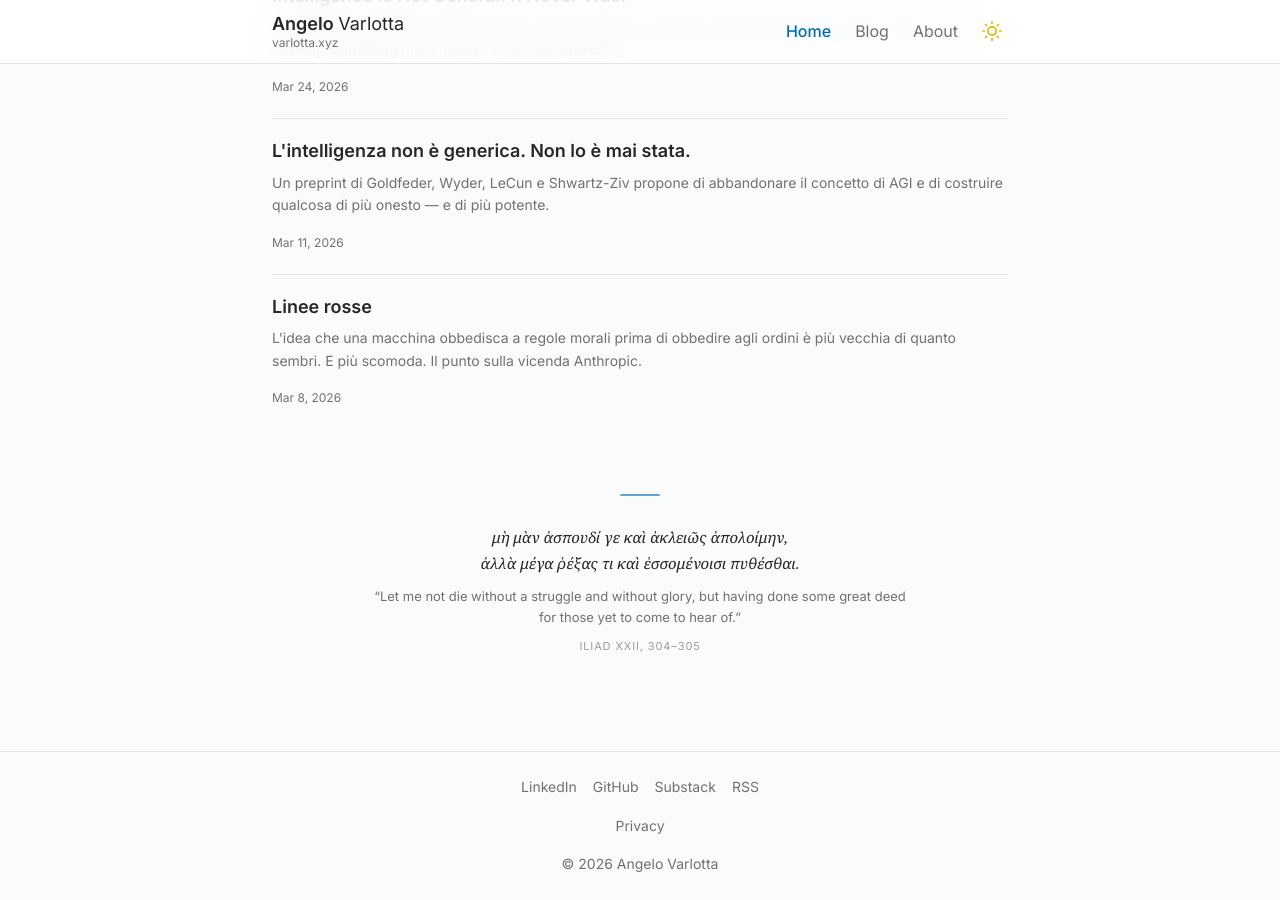
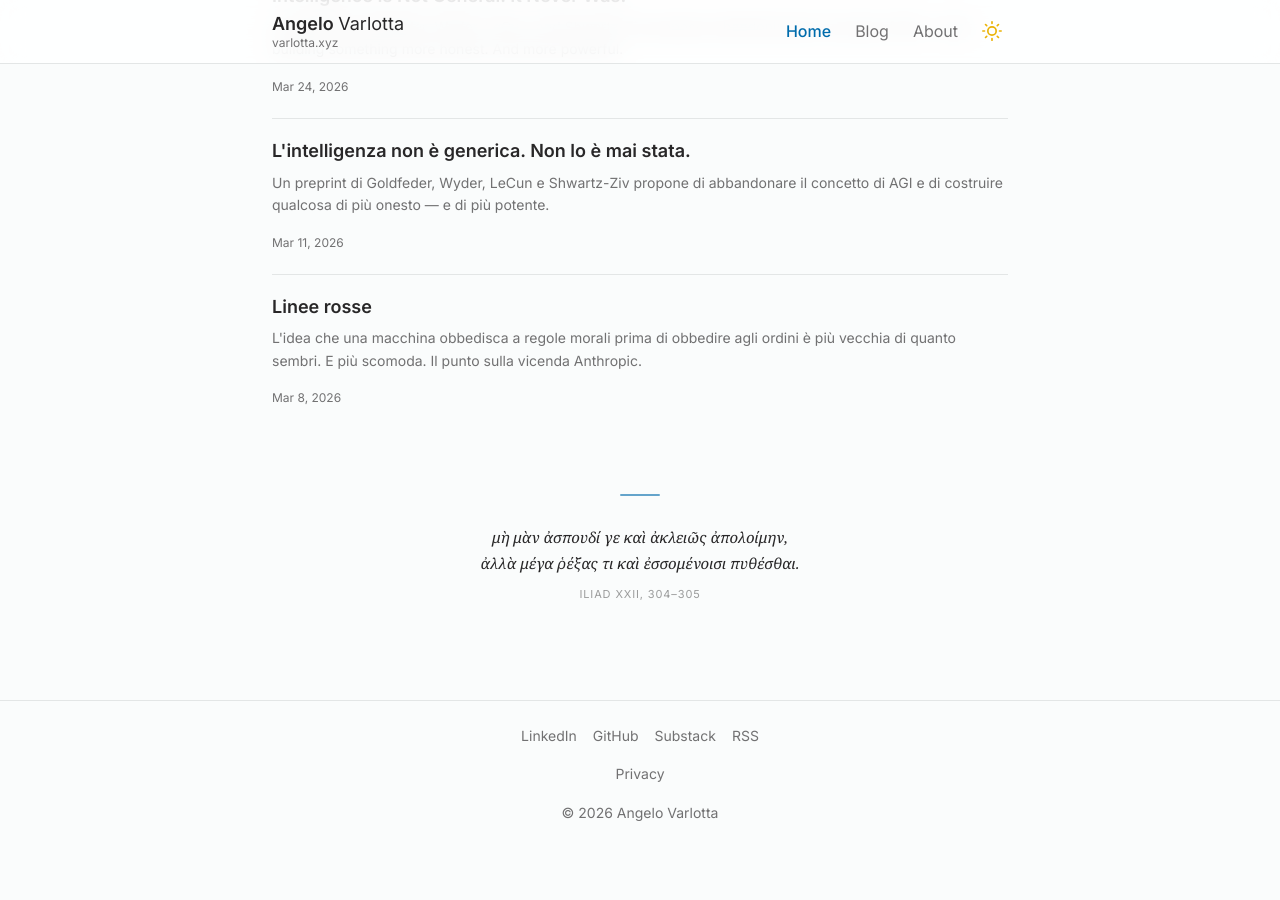
Before and after one commit to varlottaang/varlottaang.github.io, a Jekyll site: the page built from index.html, in a window 1280 px wide and 900 px high, scrolled down 1359 px. Built offline with Jekyll 4.4.1, drawn with Linux system fonts in a browser that asks for light colours; after the commit the page ends 2207 px from its top, so only the background shows below that.

Commit message:
Remove translation paragraph from index.html
Removed translation paragraph from the Iliad quote.

```diff
--- a/index.html
+++ b/index.html
@@ -49,7 +49,6 @@ layout: default
       <span>μὴ μὰν ἀσπουδί γε καὶ ἀκλειῶς ἀπολοίμην,</span>
       <span>ἀλλὰ μέγα ῥέξας τι καὶ ἐσσομένοισι πυθέσθαι.</span>
     </p>
-    <p class="translation">“Let me not die without a struggle and without glory, but having done some great deed for those yet to come to hear of.”</p>
   </blockquote>
   <figcaption>Iliad XXII, 304–305</figcaption>
 </figure>
```
